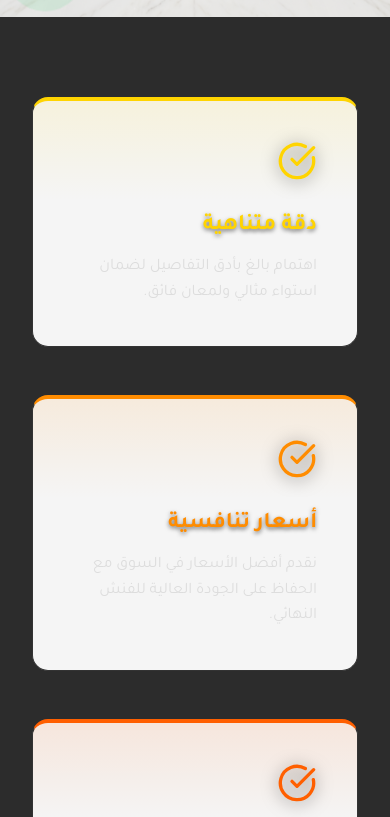
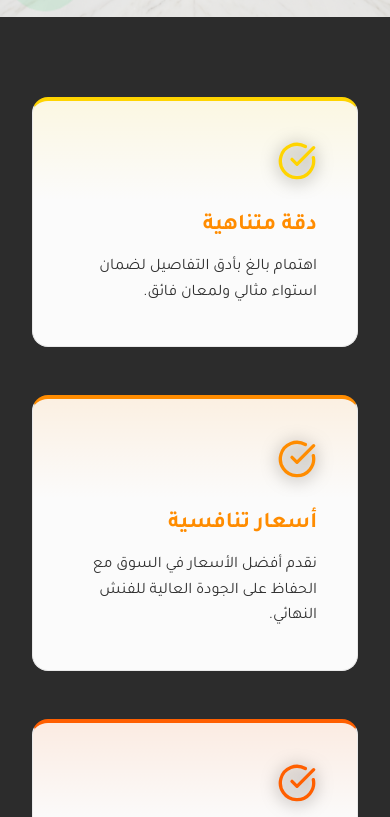
Before and after one commit to yallammarapp-droid/Yallammar-Antigravity-1, a Next.js app: page / in a window 390 px wide. Shown: the part 827-1644 px from the top of the page. Built offline with nearby package versions, Linux system fonts and the light colour scheme; no server answers; the database is empty.

Commit message:
Update Website

```diff
--- a/src/app/(main)/page.module.css
+++ b/src/app/(main)/page.module.css
@@ -120,10 +120,10 @@
 }
 
 .featureCard {
-  background: rgba(26, 26, 26, 0.8); /* fallback */
+  background-color: var(--background);
   padding: 2.5rem;
   border-radius: 16px;
-  border: 1px solid #333;
+  border: 1px solid var(--light-accent);
   border-top: 4px solid var(--card-color, var(--gold-primary));
   transition: transform 0.3s ease, box-shadow 0.3s ease, border-color 0.3s ease;
   position: relative;
@@ -162,13 +162,13 @@
 .featureCard h3 {
   font-size: 1.4rem;
   margin-bottom: 1rem;
-  color: var(--card-color, #fff);
-  text-shadow: 0 2px 4px rgba(0,0,0,0.5); /* extra readability */
+  color: var(--gold-primary);
 }
 
 .featureCard p {
   line-height: 1.6;
-  color: #ddd;
+  color: var(--foreground);
+  opacity: 0.9;
 }
 
 @media (max-width: 992px) {
@@ -230,15 +230,6 @@
   .primaryBtn, .secondaryBtn {
     width: 100%;
     justify-content: center;
-  }
-  .featureCard {
-    background-color: #f5f5f5; /* Light mode fallback for small if not dark scheme */
-  }
-
-  @media (prefers-color-scheme: dark) {
-    .featureCard {
-      background-color: #1a1a1a;
-    }
   }
 }
 
```
